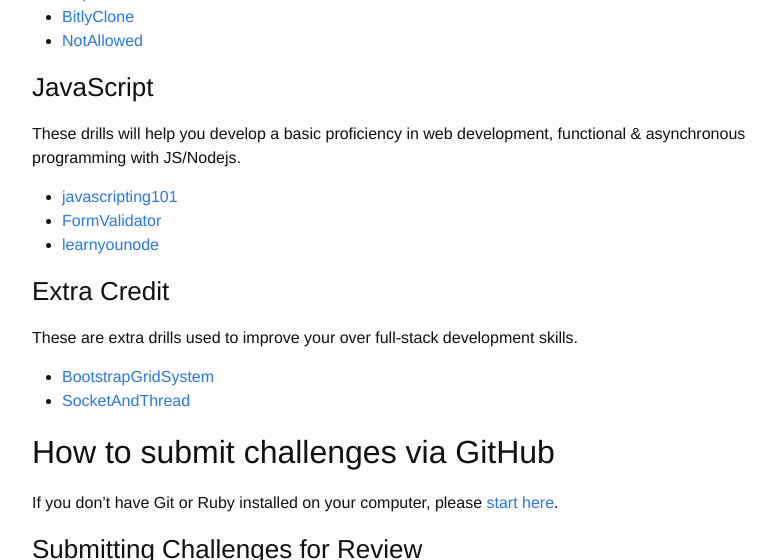
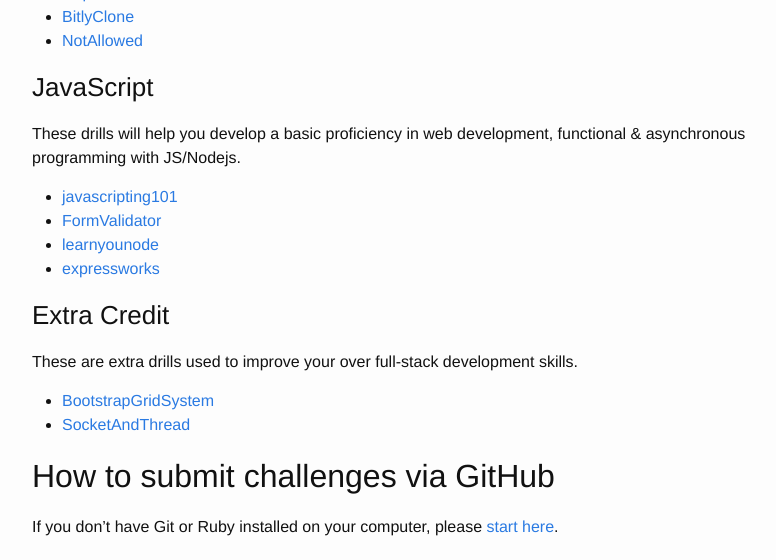
Before and after one commit to paircolumbus/paircolumbus.github.io, a Jekyll site: the page built from pages/challenges.md, in a window 1280 px wide and 900 px high, scrolled down 1278 px, cut to the strip 0-560 px from the top of the window. Shown: the whole strip, without its empty margins (238-1014 px from the left). Built offline with Jekyll 4.4.1, drawn with Linux system fonts in a browser that asks for light colours; emoji names are drawn with the system emoji font; comment, search, counter and statistics services are not loaded.

Commit message:
update schedule & add expressworks

```diff
--- a/_data/challenges.json
+++ b/_data/challenges.json
@@ -43,7 +43,8 @@
     "challenges": [
       "javascripting101",
       "FormValidator",
-      "learnyounode"
+      "learnyounode",
+      "expressworks"
     ]
   },
   {
```
Also changed, not shown: pages/schedule.md (+0 -1 lines).
